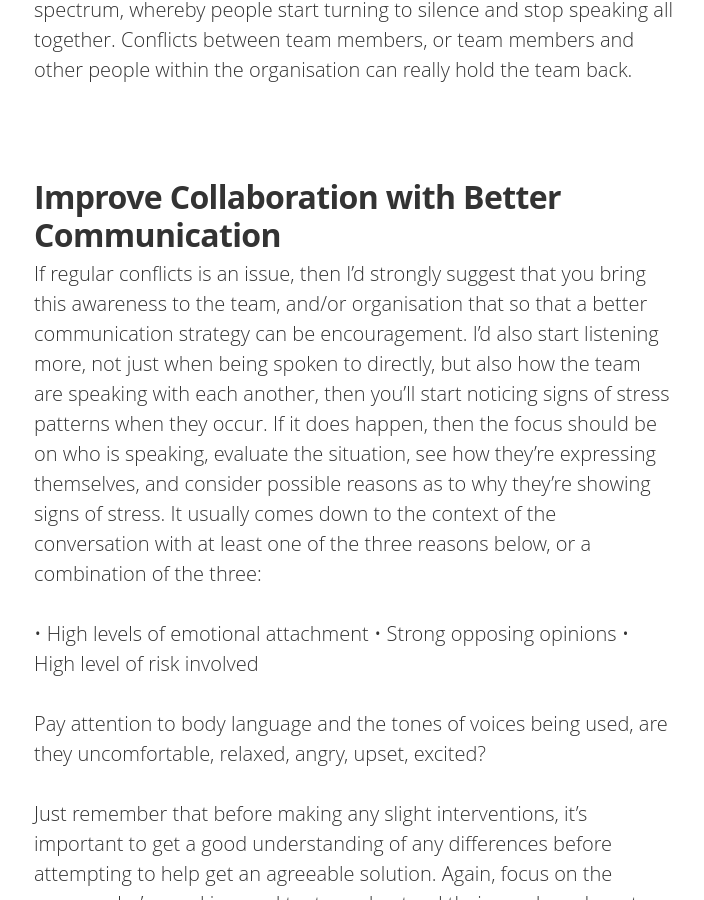
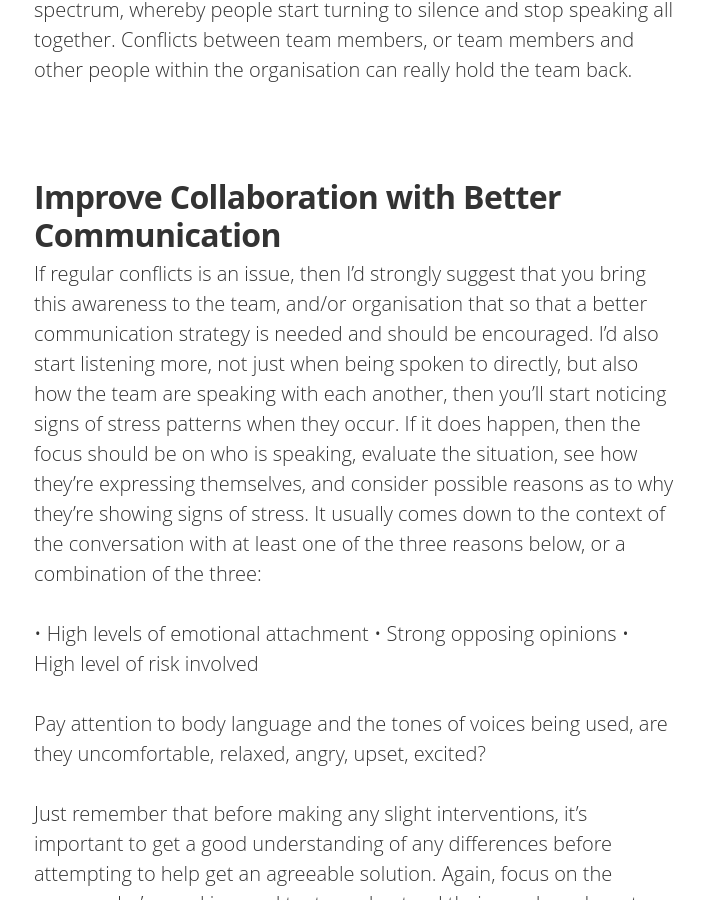
Before and after one commit to IamJackReed/JackReed, a Jekyll site: the page built from _posts/2017-08-05-high-performing-agile-teams-&-the-downside-of-collaboration.markdown, in a window 1280 px wide and 900 px high, scrolled down 2836 px. Shown: the whole window, without its empty margins (286-990 px from the left). Built offline with Jekyll 4.4.1, drawn with Linux system fonts in a browser that asks for light colours; nearby versions of some CDN libraries; some web fonts are replaced; comment, search, counter and statistics services are not loaded.

Commit message:
Update 2017-08-05-high-performing-agile-teams-&-the-downside-of-collaboration.markdown

```diff
--- a/_posts/2017-08-05-high-performing-agile-teams-&-the-downside-of-collaboration.markdown
+++ b/_posts/2017-08-05-high-performing-agile-teams-&-the-downside-of-collaboration.markdown
@@ -19,7 +19,7 @@ image2: /assets/article_images/2017-08-05-high-performing-agile-teams-&-the-down
 <span style="color:#00000; font-family: 'open sans'; font-size: 1em; font-size: 20px; font-weight: 200; hyphens: none;">Yes, the title of this paragraph is correct! There is a strong emphasis on collaboration with agile, and for good reason as it forms an essential part of adopting agile successfully. One of main benefits is that it saves a lot of time, and provides an overall smoother process. However, it does have a downside, which is that conflicting views and options tend to flare up a lot quicker than they normally would do. This can be problematic if the communication is being done in an environment that isn't safe. Let me explain, in order to have a 'safe' environment that allows for healthy conversation (dialogue with the free flow of meaning), then it's essential that it is safe to do so. When it becomes unsafe, then you'll start seeing people show patterns of stress. These can be in the form of people raising their voice, shouting, interrupting others when they are speaking, etc. Or it can go the complete opposite side of the spectrum, whereby people start turning to silence and stop speaking all together. Conflicts between team members, or team members and other people within the organisation can really hold the team back.
 
 # Improve Collaboration with Better Communication
-<span style="color:#00000; font-family: 'open sans'; font-size: 1em; font-size: 20px; font-weight: 200; hyphens: none;">If regular conflicts is an issue, then I'd strongly suggest that you bring this awareness to the team, and/or organisation that so that a better communication strategy can be encouragement. I'd also start listening more, not just when being spoken to directly, but also how the team are speaking with each another, then you'll start noticing signs of stress patterns when they occur. If it does happen, then the focus should be on who is speaking, evaluate the situation, see how they're expressing themselves, and consider possible reasons as to why they're showing signs of stress. It usually comes down to the context of the conversation with at least one of the three reasons below, or a combination of the three:
+<span style="color:#00000; font-family: 'open sans'; font-size: 1em; font-size: 20px; font-weight: 200; hyphens: none;">If regular conflicts is an issue, then I'd strongly suggest that you bring this awareness to the team, and/or organisation that so that a better communication strategy is needed and should be encouraged. I'd also start listening more, not just when being spoken to directly, but also how the team are speaking with each another, then you'll start noticing signs of stress patterns when they occur. If it does happen, then the focus should be on who is speaking, evaluate the situation, see how they're expressing themselves, and consider possible reasons as to why they're showing signs of stress. It usually comes down to the context of the conversation with at least one of the three reasons below, or a combination of the three:
 
 <span style="color:#00000; font-family: 'open sans'; font-size: 1em; font-size: 20px; font-weight: 200; hyphens: none;">• High levels of emotional attachment
 <span style="color:#00000; font-family: 'open sans'; font-size: 1em; font-size: 20px; font-weight: 200; hyphens: none;">• Strong opposing opinions
```
